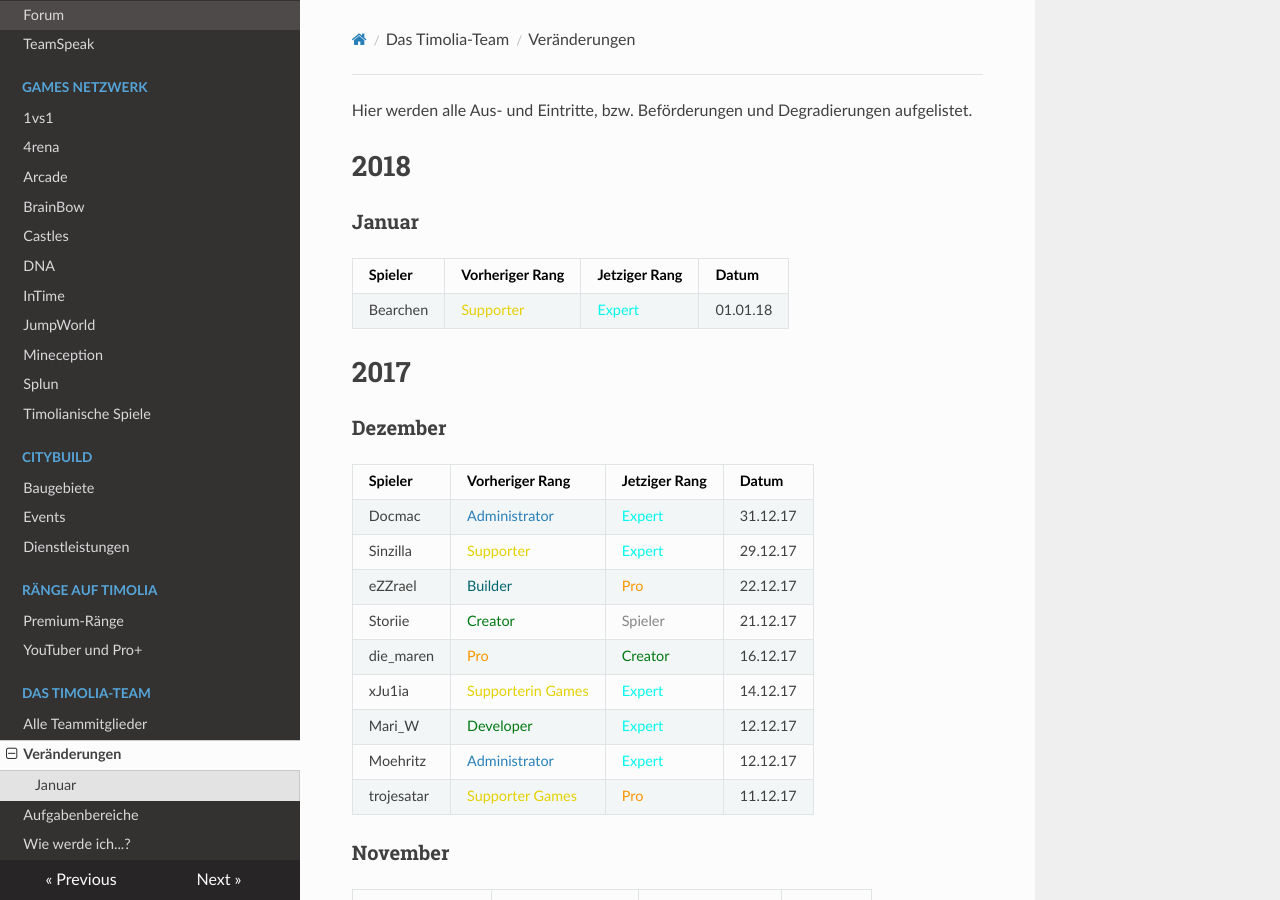
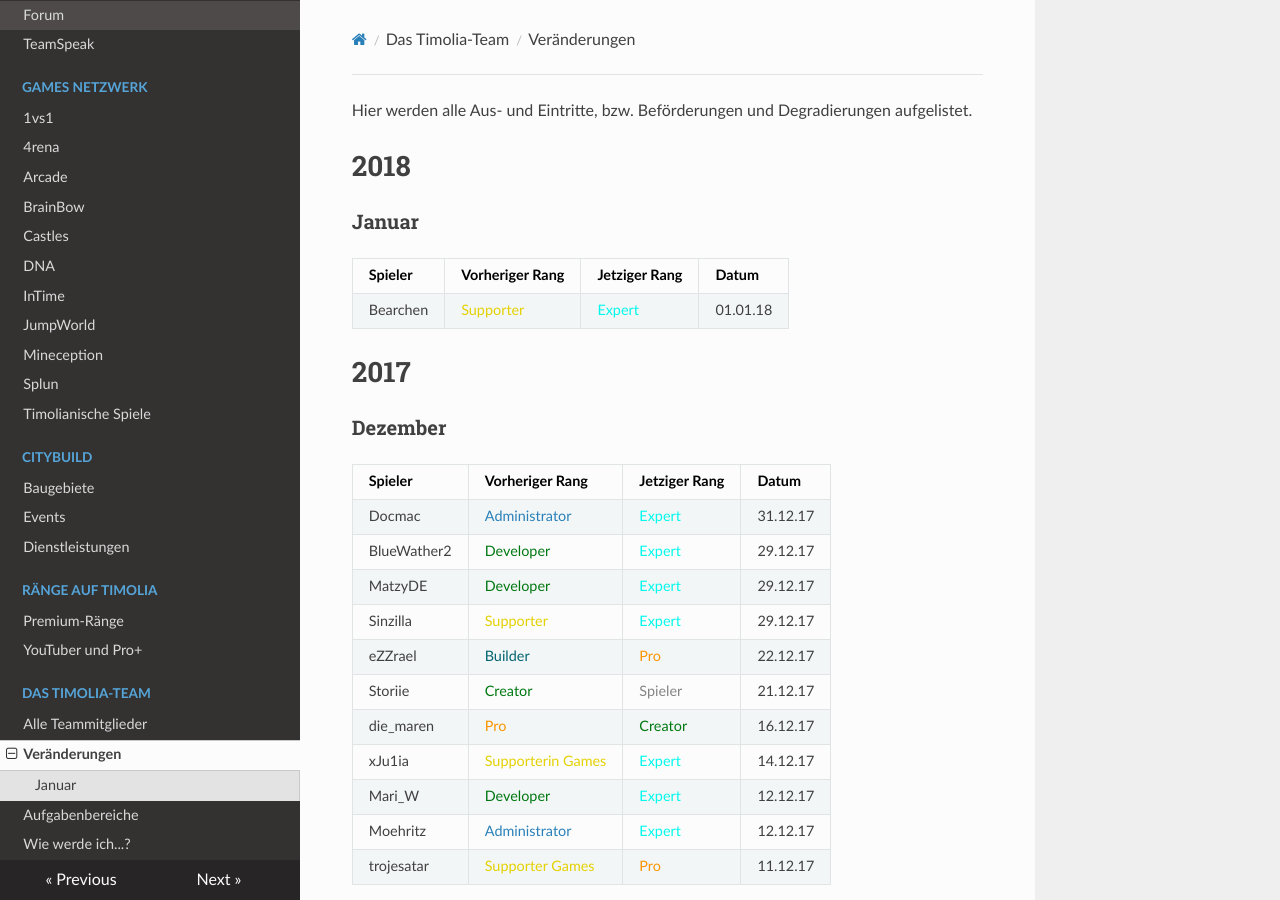
Before and after one commit to TimoliaDE/HowTo, an MkDocs documentation site: the page built from docs/team/changes.md, in a window 1280 px wide and 900 px high. Built offline with MkDocs 1.6.1, drawn with Linux system fonts in a browser that asks for light colours; nearby versions of some CDN libraries; old or Windows-style settings are respelled for this version of MkDocs.

Commit message:
Update changes.md

```diff
--- a/docs/team/changes.md
+++ b/docs/team/changes.md
@@ -13,6 +13,8 @@ Hier werden alle Aus- und Eintritte, bzw. Beförderungen und Degradierungen aufg
 | Spieler | Vorheriger Rang | Jetziger Rang | Datum |
 | ------ | ------ | ------ | ------ |
 |Docmac | <span style="color:#2980b9">Administrator</span> | <span style="color:#00F9EC">Expert</span> | 31.12.17 |
+|BlueWather2 | <span style="color:#007812">Developer</span> | <span style="color:#00F9EC">Expert</span> | 29.12.17 |
+|MatzyDE | <span style="color:#007812">Developer</span> | <span style="color:#00F9EC">Expert</span> | 29.12.17 |
 |Sinzilla | <span style="color:#E4D100">Supporter</span> | <span style="color:#00F9EC">Expert</span> | 29.12.17 |
 |eZZrael | <span style="color:#00646F">Builder</span> | <span style="color:#F99500">Pro</span> | 22.12.17 |
 |Storiie | <span style="color:#007812">Creator</span> | <span style="color:#848484">Spieler</span> | 21.12.17 |
```
